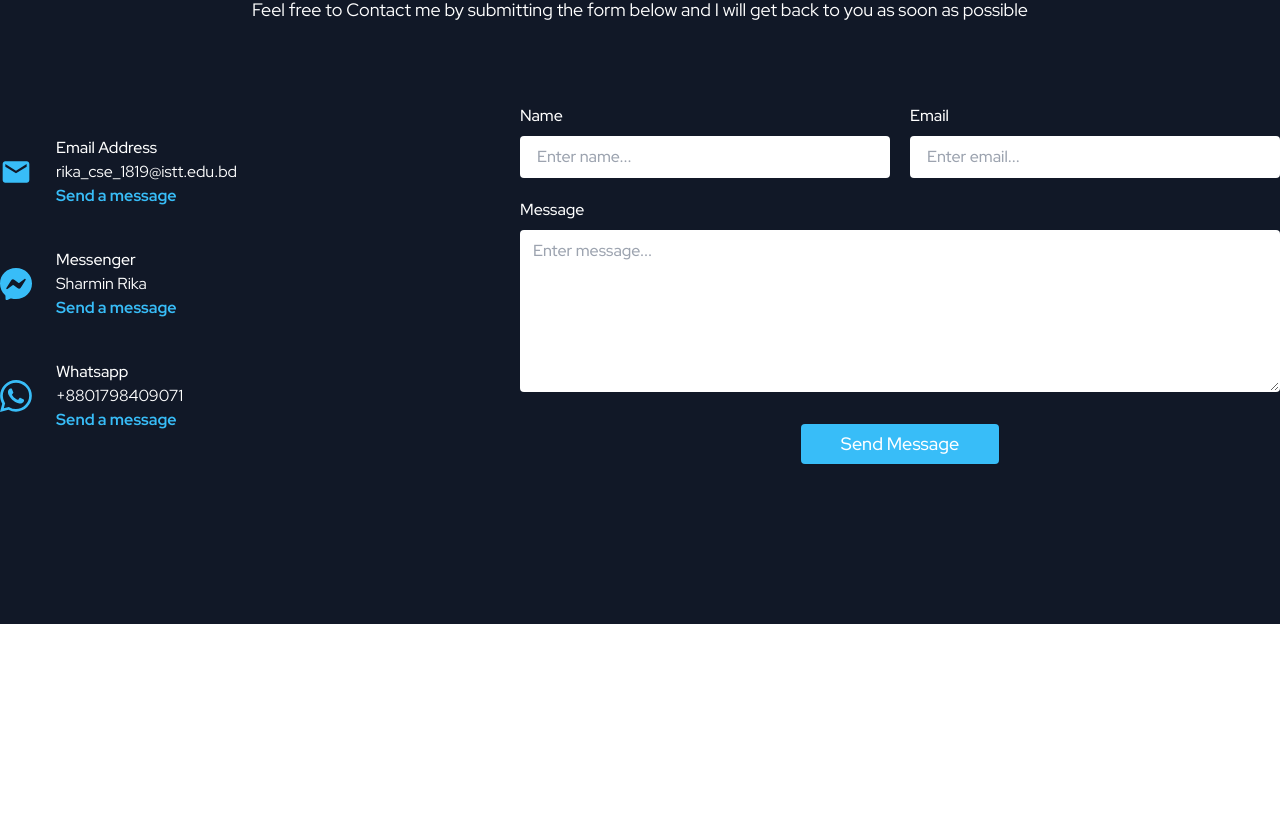
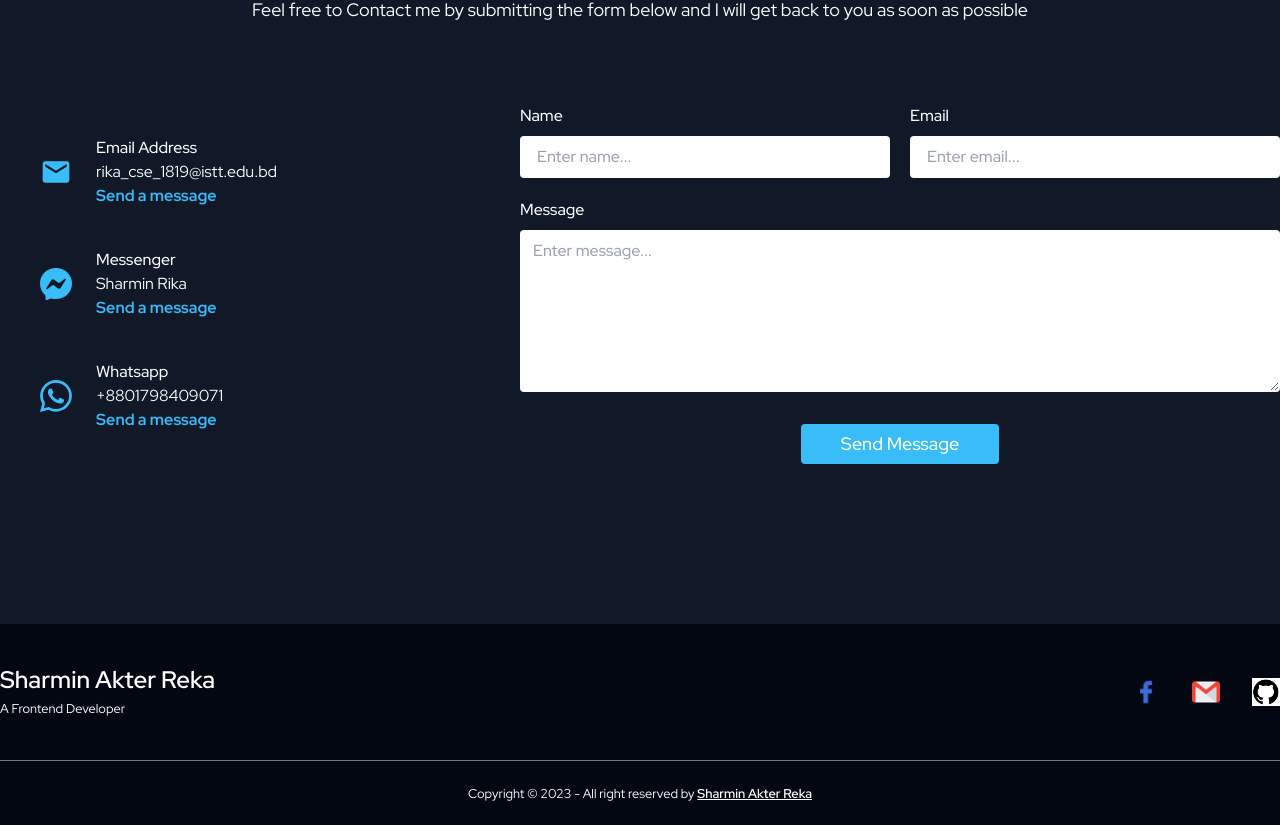
Before and after one commit to Rika4698/portfolio, a React (Vite) app: page / in a window 1280 px wide. Shown: the part 4816-5641 px from the top of the page. Before the commit the page ends 5440 px from the top, so only its background shows below. Built offline with nearby package versions, Linux system fonts and the light colour scheme.

Commit message:
add footer

```diff
--- a/src/App.jsx
+++ b/src/App.jsx
@@ -5,6 +5,7 @@ import Banner from './components/Banner/Banner'
 import Contact from './components/Contact'
 import Education from './components/Education'
 import Experience from './components/Experience'
+import Footer from './components/Footer'
 import Navbar from './components/Navbar'
 import Projects from './components/Projects'
 
@@ -20,7 +21,7 @@ function App() {
       <Education/>
       <Projects />
       <Contact />
-      {/* <Footer /> */}
+      <Footer />
     </div>
   )
 }
--- a/src/components/Contact.jsx
+++ b/src/components/Contact.jsx
@@ -5,7 +5,7 @@
 import { BsWhatsapp } from "react-icons/bs";
 import { BsMessenger } from "react-icons/bs";
 import { MdEmail } from "react-icons/md";
-import { useRef, useState } from "react";
+import { useRef } from "react";
 import emailjs from "@emailjs/browser";
 import toast from "react-hot-toast";
 import { Toaster } from 'react-hot-toast';
@@ -59,7 +59,7 @@ const Contact = () => {
             data-aos="fade-right"
             data-aos-duration="1000"
           >
-            <div className="flex items-center gap-6">
+            <div className="flex items-center gap-6 ml-10">
               <MdEmail className="w-8 h-8 text-sky-400" />
               <div className="font-clashDisplay">
                 <h3 className="font-medium"> Email Address</h3>
@@ -67,14 +67,14 @@ const Contact = () => {
 
               </div>
             </div>
-            <div className="flex items-center gap-6">
+            <div className="flex items-center gap-6 ml-10">
               <BsMessenger className="w-8 h-8 text-sky-400" />
               <div className="font-clashDisplay">
                 <h3 className="font-medium">Messenger</h3>
                 <h5>Sharmin Rika </h5><a href="https://m.me/sharmin.sadia.3701" target="_blank" rel="noopener noreferrer" className="text-sky-400 font-bold hover:text-primary">Send a message</a>
               </div>
             </div>
-            <div className="flex items-center gap-6">
+            <div className="flex items-center gap-6 ml-10">
               <BsWhatsapp className="w-8 h-8 text-sky-400" />
               <div className="font-clashDisplay">
                 <h3 className="font-medium">Whatsapp</h3>
--- /dev/null
+++ b/src/components/Footer.jsx
@@ -0,0 +1,66 @@
+import facebookLogo from "./../../src/assets/skills/download.png";
+import GmailLogo from "./../../src/assets/skills/gmail.png";
+import GitHubLogo from "./../../src/assets/skills/github-icon.png";
+
+const Footer = () => {
+    return (
+        <footer className="bg-gray-950 text-white">
+      <div className="max-w-7xl mx-5 md:mx-10 xl:mx-auto">
+        <div className="h-full flex flex-col lg:flex-row items-center justify-between gap-4 py-6 lg:py-10 ">
+          <div className="flex items-start gap-3">
+            {/* <img
+              className="w-8 rounded-full outline-none border-none"
+              src={logo}
+              alt=""
+            /> */}
+            <div className="">
+              {" "}
+              <h3 className="text-xl lg:text-2xl font-semibold font-clashDisplay">
+                Sharmin Akter Reka
+              </h3>
+              <small>A Frontend Developer</small>
+            </div>
+          </div>
+          {/* <PDFDownloadButton /> */}
+          <div className="flex items-center gap-8">
+            <a
+              href="https://www.facebook.com/sharmin.sadia.3701/"
+              target="_blank"
+              rel="noopener noreferrer"
+            >
+               <img className="object-cover w-[28px] h-[28px] hover:cursor-pointer" src={facebookLogo} alt="youtube" />
+            </a>
+            <a
+              href="mailto:rika_cse_1819@istt.edu.bd"
+              target="_blank"
+              rel="noopener noreferrer"
+            >
+             <img className="object-cover w-[28px] h-[28px] hover:cursor-pointer" src={GmailLogo} alt="gmail" />
+            </a>
+            <a
+              href="https://github.com/Rika4698"
+              target="_blank"
+              rel="noopener noreferrer"
+            >
+               <img className="object-cover w-[28px] h-[28px] bg-white hover:cursor-pointer" src={GitHubLogo} alt="github" />
+            </a>
+          </div>
+        </div>
+        <hr className="opacity-50" />
+        <div className="text-center py-5">
+          <small>
+            Copyright © 2023 - All right reserved by{" "}
+            <a
+            //   href="https://mdnuruzzaman.web.app/"
+              className="underline font-semibold"
+            >
+              Sharmin Akter Reka
+            </a>
+          </small>
+        </div>
+      </div>
+    </footer>
+    );
+};
+
+export default Footer;
```
Also changed, not shown: src/assets/skills/download.png (added), src/assets/skills/gmail.png (added).
